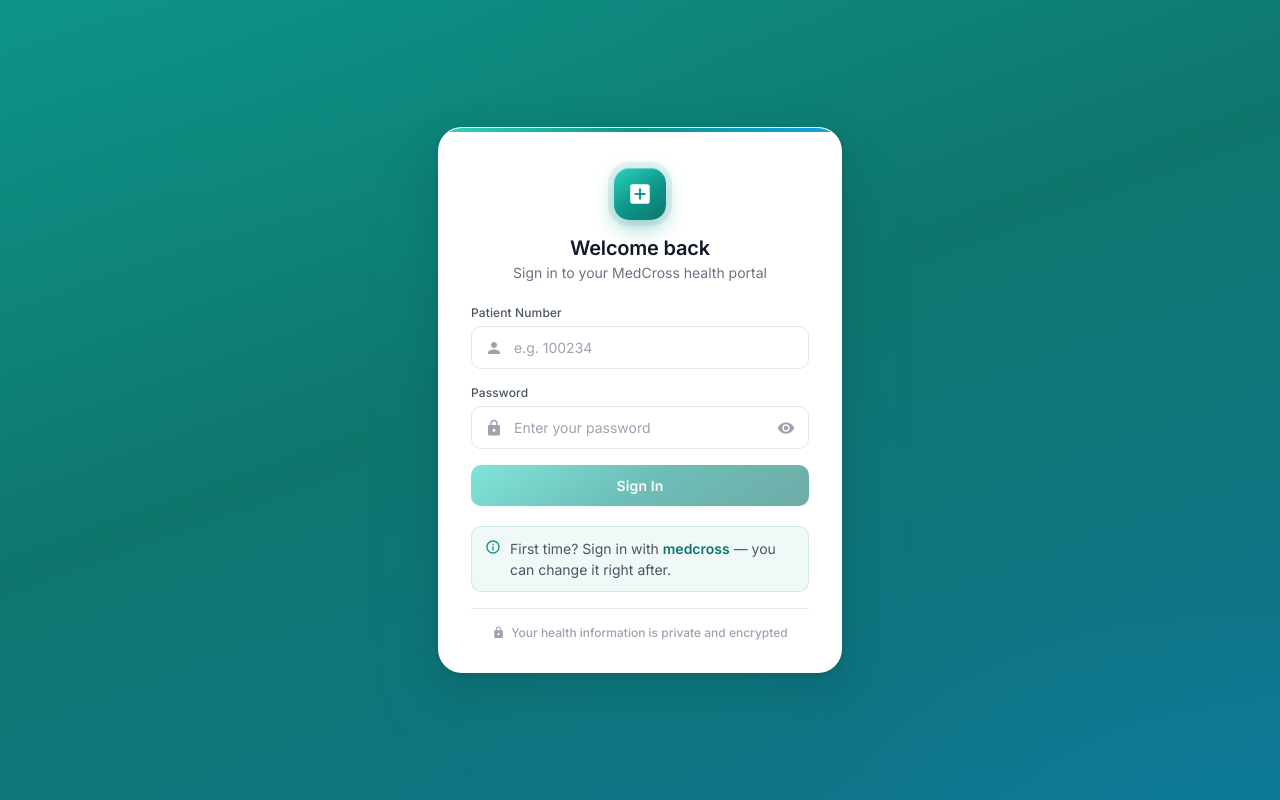
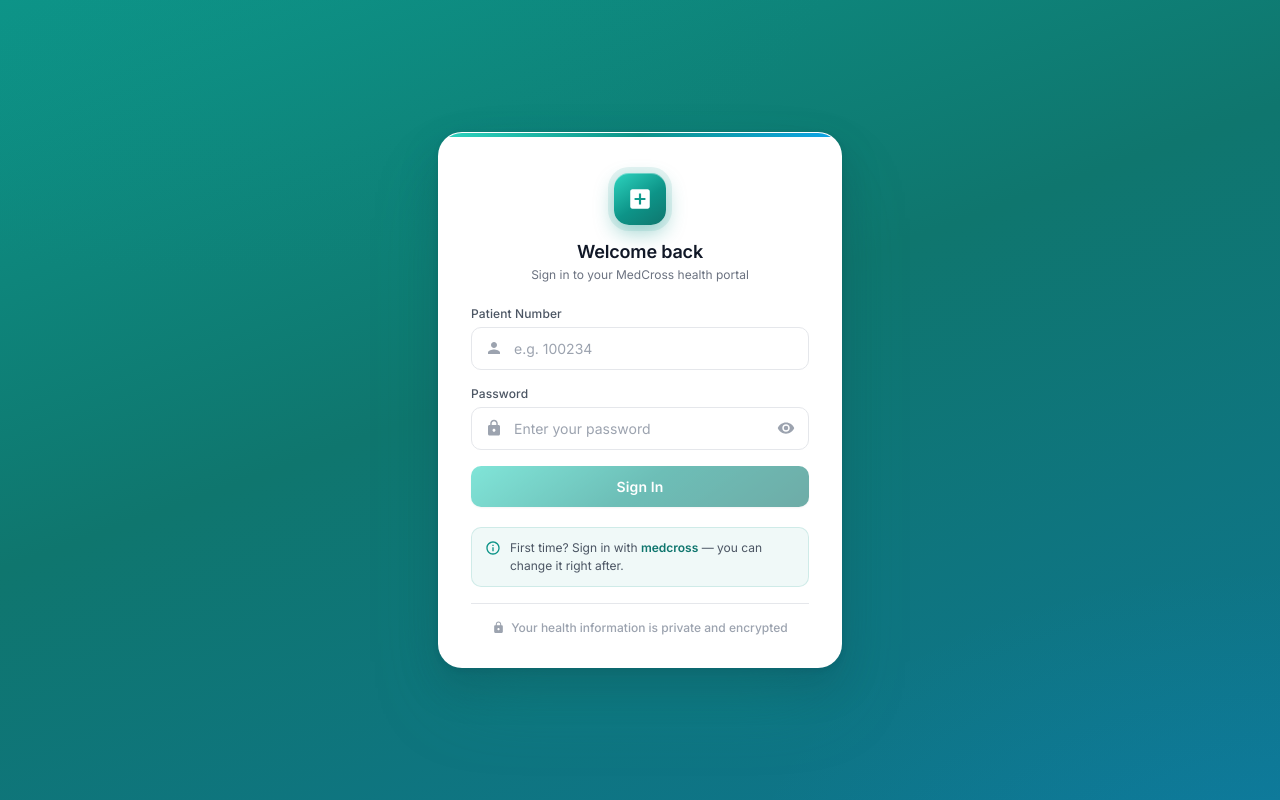
Before and after one commit to AnshKhantwal/Medcross-Patient, an Angular app: page /login in a window 1280 px wide. Built offline with nearby package versions, Linux system fonts and the light colour scheme.

Commit message:
login designing

```diff
--- a/src/app/components/login/login.scss
+++ b/src/app/components/login/login.scss
@@ -69,7 +69,7 @@
 }
 
 .login-title {
-  font-size: var(--text-xl);
+  font-size: var(--text-lg);
   font-weight: 600;
   line-height: var(--leading-tight);
   color: var(--text-primary);
@@ -79,7 +79,7 @@
 
 .login-subtitle {
   color: var(--text-muted);
-  font-size: var(--text-sm);
+  font-size: var(--text-xs);
   font-weight: 400;
 }
 
@@ -254,7 +254,7 @@
   background: rgba(var(--primary-rgb), 0.06);
   border: 1px solid rgba(var(--primary-rgb), 0.14);
   color: var(--text-secondary);
-  font-size: var(--text-sm);
+  font-size: var(--text-xs);
   line-height: var(--leading-normal);
   text-align: left;
 }
```
